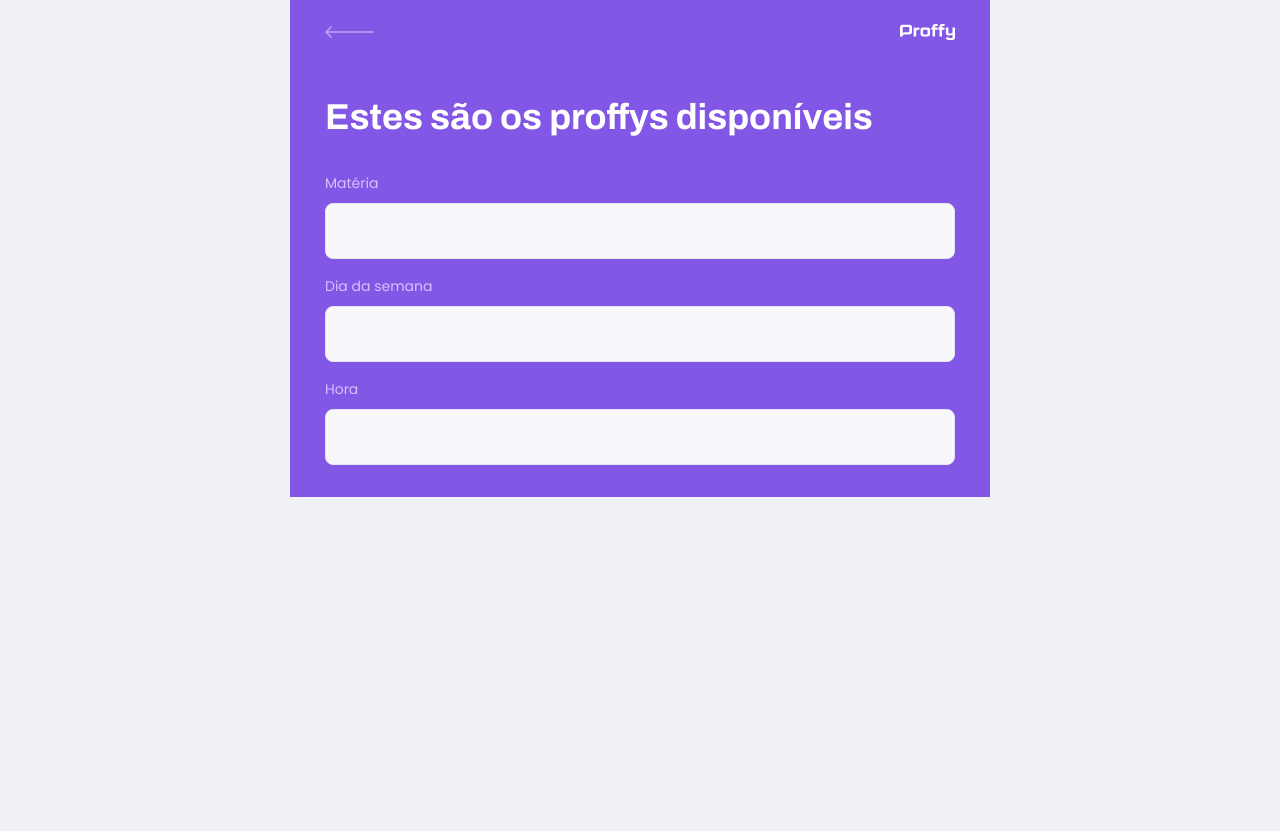
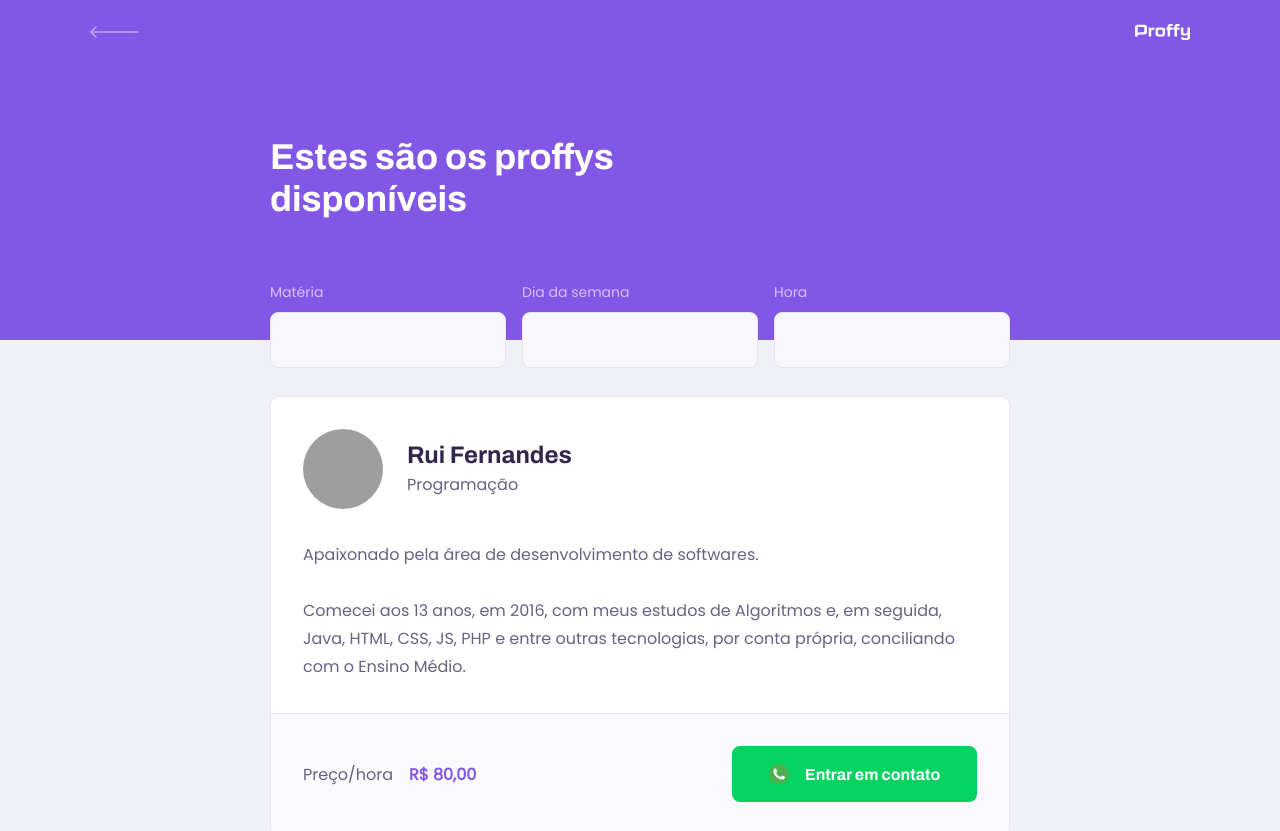
Before and after one commit to ruifernandees/proffy, a React (Create React App) app in the folder web/: page /study in a window 1280 px wide. Shown: the top 831 px of the page. Before the commit the page ends 800 px from the top, so only its background shows below. Built offline with nearby package versions, Linux system fonts and the light colour scheme; grey boxes are pictures that could not be loaded.

Commit message:
TeacherList page finished

```diff
--- a/web/src/assets/styles/global.css
+++ b/web/src/assets/styles/global.css
@@ -46,6 +46,7 @@
 button,
 textarea {
     font: 500 1.6rem Poppins;
+    color: var(--color-text-base);
 }
 
 .container {
--- a/web/src/components/PageHeader/styles.css
+++ b/web/src/components/PageHeader/styles.css
@@ -1,8 +1,3 @@
-#page-teacher-list {
-    width: 100vw;
-    height: 100vh;
-}
-
 .page-header {
     display: flex;
     flex-direction: column;
@@ -44,3 +39,28 @@
     line-height: 4.2rem;
     color: var(--color-title-in-primary);
 }
+
+@media (min-width: 700px) {
+    .page-header {
+        height: 340px;
+    }
+
+    .page-header .top-bar-container {
+        max-width: 1100px;
+    }
+
+    .page-header .header-content {
+        flex: 1;
+        max-width: 740px;
+        margin: 0 auto;
+        padding-bottom: 48px;
+        display: flex;
+        flex-direction: column;
+        justify-content: center;
+        align-items: flex-start;
+    }
+
+    .page-header .header-content strong {
+        max-width: 350px;
+    }
+}
--- /dev/null
+++ b/web/src/components/TeacherItem/index.tsx
@@ -0,0 +1,38 @@
+import React from 'react';
+
+import wppicon from '../../assets/images/icons/whatsapp.svg';
+
+import './styles.css';
+
+const TeacherItem = () => {
+  return (
+    <article className="teacher-item">
+      <header>
+        <img src="https://avatars0.githubusercontent.com/u/23262436?s=460&u=437262bd3a96ef210d327590428c902701bc2585&v=4" alt="Rui Fernandes"/>
+        <div>
+          <strong>Rui Fernandes</strong>
+          <span>Programação</span>
+        </div>
+      </header>
+
+      <p>
+        Apaixonado pela área de desenvolvimento de softwares.
+        <br/> <br/>
+        Comecei aos 13 anos, em 2016, com meus estudos de Algoritmos e, em seguida, Java, HTML, CSS, JS, PHP e entre outras tecnologias, por conta própria, conciliando com o Ensino Médio.
+      </p>
+
+      <footer>
+        <p>
+          Preço/hora
+          <strong>R$ 80,00</strong>
+        </p>
+        <button type="button">
+          <img src={wppicon} alt="Whatsapp"/>
+          Entrar em contato
+        </button>
+      </footer>
+    </article>
+  );
+};
+
+export default TeacherItem;
--- /dev/null
+++ b/web/src/components/TeacherItem/styles.css
@@ -0,0 +1,102 @@
+.teacher-item {
+    background: var(--color-box-base);
+    border: 1px solid var(--color-line-in-white);
+    border-radius: .8rem;
+    margin-top: 2.4rem;
+    overflow: hidden;
+}
+
+.teacher-item header {
+    padding: 3.2rem 2rem;
+    display: flex;
+    align-items: center;
+}
+
+.teacher-item header img {
+    width: 8rem;
+    height: 8rem;
+    border-radius: 50%;
+}
+
+.teacher-item header div {
+    margin-left: 2.4rem;
+}
+
+.teacher-item header div strong {
+    font: 900 2.4rem Archivo;
+    display: block;
+    color: var(--color-text-title);
+}
+
+.teacher-item header div span {
+    font-size: 1.6rem;
+    display: block;
+    margin-top: 0.4rem;
+}
+
+.teacher-item > p {
+    padding: 0 2rem;
+    font-size: 1.6rem;
+    line-height: 2.8rem;
+}
+
+.teacher-item footer {
+    padding: 3.2rem 2rem;
+    background: var(--color-box-footer);;
+    border-top: 1px solid var(--color-line-in-white);
+    margin-top: 3.2rem;
+    display: flex;
+    align-items: center;
+    justify-content: space-between;
+}
+
+.teacher-item footer p strong {
+    color: var(--color-primary);
+    font-size: 1.6rem;
+    display: block;
+}
+
+.teacher-item footer button {
+    width: 20rem;
+    height: 5.6rem;
+    background: var(--color-secondary);
+    color: var(--color-button-text);
+    border: 0;
+    border-radius: 0.8rem;
+    cursor: pointer;
+    font: 700 1.4rem Archivo;
+    display: flex;
+    align-items: center;
+    justify-content: space-evenly;
+    transition: 0.2s;
+}
+
+.teacher-item footer button:hover {
+    background: var(--color-secondary-dark);
+}
+
+@media (min-width: 700px) {
+    .teacher-item header,
+    .teacher-item footer {
+        padding: 3.2rem;
+    }
+
+    .teacher-item > p {
+        padding: 0 3.2rem;
+    }
+
+    .teacher-item footer p strong {
+        display: initial;
+        margin-left: 1.6rem;
+    }
+
+    .teacher-item footer button {
+        width: 24.5rem;
+        font-size: 1.6rem;
+        justify-content: center;
+    }
+
+    .teacher-item footer button img {
+        margin-right: 1.6rem;
+    }
+}
--- a/web/src/pages/TeacherList/index.tsx
+++ b/web/src/pages/TeacherList/index.tsx
@@ -2,6 +2,7 @@
 import { Link } from 'react-router-dom';
 
 import PageHeader from '../../components/PageHeader';
+import TeacherItem from '../../components/TeacherItem';
 
 import './styles.css';
 
@@ -26,6 +27,13 @@
           </div>
         </form>
       </PageHeader>
+
+      <main>
+        <TeacherItem />
+        <TeacherItem />
+        <TeacherItem />
+        <TeacherItem />
+      </main>
     </div>
   );
 };
--- a/web/src/pages/TeacherList/styles.css
+++ b/web/src/pages/TeacherList/styles.css
@@ -1,3 +1,8 @@
+#page-teacher-list {
+    width: 100vw;
+    height: 100vh;
+}
+
 #search-teachers {
     margin-top: 3.2rem;
 }
@@ -40,3 +45,32 @@
     right: 1.6rem;
     bottom: 0;
 }
+
+#page-teacher-list main {
+    margin: 3.2rem auto;
+    width: 90%;
+}
+
+@media (min-width: 700px) {
+    #page-teacher-list {
+        max-width: 100%;
+    }
+
+    #search-teachers {
+        display: grid;
+        grid-template-columns: repeat(3, 1fr);
+        column-gap: 16px;
+        position: absolute;
+        bottom: -28px;
+    }
+
+    #search-teachers .input-block + .input-block {
+        margin-top: 0;
+    }
+
+    #page-teacher-list main {
+        padding: 3.2rem 0;
+        max-width: 740px;
+        margin: 0 auto;
+    }
+}
```
